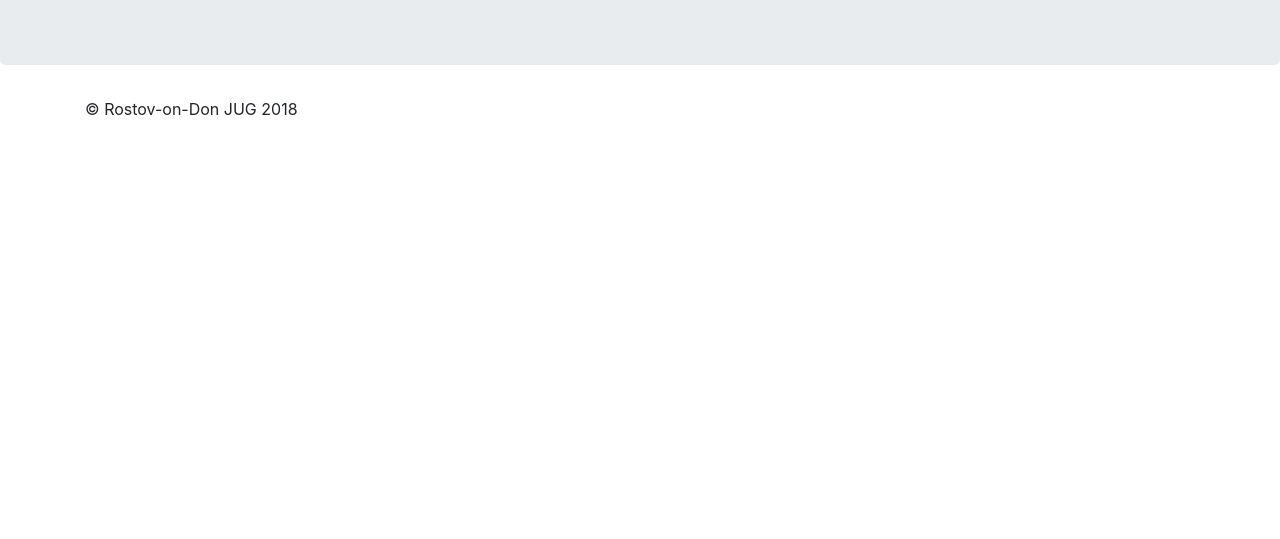
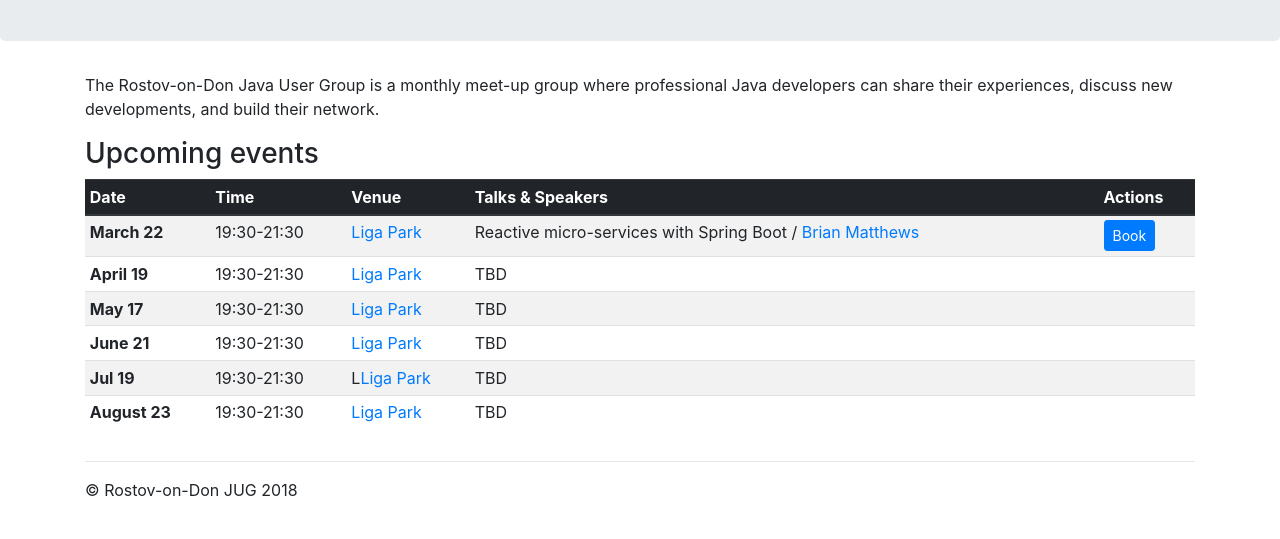
Before and after one commit to rndjug/rndjug.github.io, a plain HTML site: page index.html in a window 1280 px wide. Shown: the part 261-800 px from the top of the page. Drawn offline with Linux system fonts and the light colour scheme.

Commit message:
Added description and upcoming events

```diff
--- a/index.html
+++ b/index.html
@@ -12,7 +12,7 @@
         <div class="container">
           <h1 class="display-3">Rostov-on-Don JUG</h1>
           <p></p>
-          <div class="fa-4x">
+          <div class="fa-3x">
             <a href="https://www.meetup.com/rndjug/" class="fa-layers fa-fw">
               <i class="fas fa-circle" style="color:#f64060"></i>
               <i class="fa-inverse fab fa-meetup" data-fa-transform="shrink-6"></i>
@@ -28,8 +28,74 @@
           </div>
         </div>
       </div>
+      <div class="container">
+        <div class="row">
+          <div class="col-md-12">
+            <p>
+              The Rostov-on-Don Java User Group is a monthly meet-up group where professional Java developers can share
+              their experiences, discuss new developments, and build their network.
+            </p>
+            <h3>Upcoming events</h3>
+            <table class="table table-striped table-sm">
+              <thead class="thead-dark">
+                <tr>
+                  <th scope="col">Date</th>
+                  <th scope="col">Time</th>
+                  <th scope="col">Venue</th>
+                  <th scope="col">Talks &amp; Speakers</th>
+                  <th scope="col">Actions</th>
+                </tr>
+              </thead>
+              <tbody>
+                <tr>
+                  <th scope="row">March 22</th>
+                  <td>19:30-21:30</td>
+                  <td><a href="http://ligapark.ru/">Liga Park</a></td>
+                  <td>Reactive micro-services with Spring Boot / <a href="http://www.buralo.com/#!/brian">Brian Matthews</a></td>
+                  <td><a href="https://www.meetup.com/rndjug/events/247765981/" role="button" class="btn btn-primary btn-sm">Book</a></td>
+                </tr>
+                <tr>
+                  <th scope="row">April 19</th>
+                  <td>19:30-21:30</td>
+                  <td><a href="http://ligapark.ru/">Liga Park</a></td>
+                  <td>TBD</td>
+                  <td></td>
+                </tr>
+                <tr>
+                  <th scope="row">May 17</th>
+                  <td>19:30-21:30</td>
+                  <td><a href="http://ligapark.ru/">Liga Park</a></td>
+                  <td>TBD</td>
+                  <td></td>
+                </tr>
+                <tr>
+                  <th scope="row">June 21</th>
+                  <td>19:30-21:30</td>
+                  <td><a href="http://ligapark.ru/">Liga Park</a></td>
+                  <td>TBD</td>
+                  <td></td>
+                </tr>
+                 <tr>
+                  <th scope="row">Jul 19</th>
+                  <td>19:30-21:30</td>
+                  <td>L<a href="http://ligapark.ru/">Liga Park</a></td>
+                  <td>TBD</td>
+                  <td></td>
+                </tr>
+                <tr>
+                  <th scope="row">August 23</th>
+                  <td>19:30-21:30</td>
+                  <td><a href="http://ligapark.ru/">Liga Park</a></td>
+                  <td>TBD</td>
+                  <td></td>
+                </tr>
+              </tbody>
+            </table>
+          </div>
+      </div>
     </main>
      <footer class="container">
+      <hr/>
       <p>&copy; Rostov-on-Don JUG 2018</p>
     </footer>
     <script src="js/jquery.slim.min.js"></script>
```
